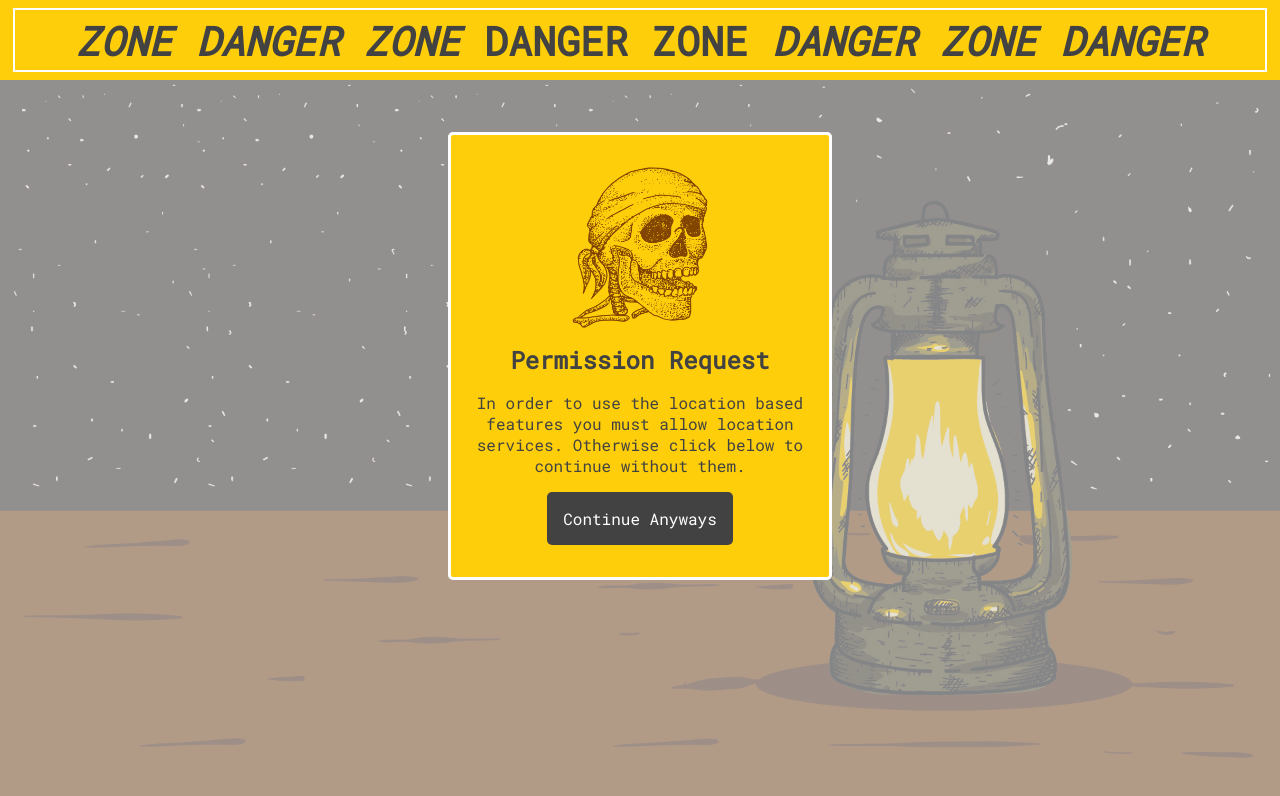
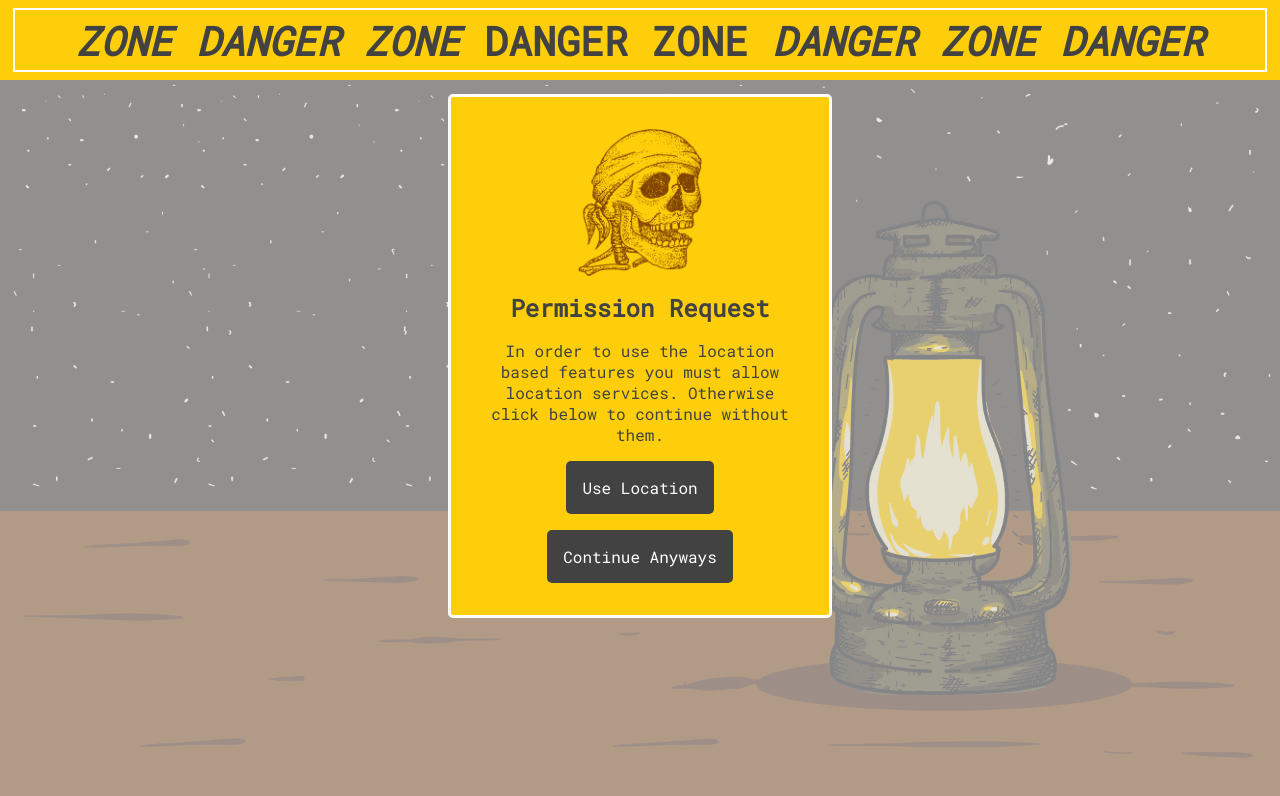
Before and after one commit to annabanana21/DangerZone, a React (Create React App) app in the folder client/: page / in a window 1280 px wide. Shown: the top 796 px of the page. Built offline with nearby package versions, Linux system fonts and the light colour scheme; no server answers.

Commit message:
Random reset storyline working

```diff
--- a/client/src/controller/GameController.jsx
+++ b/client/src/controller/GameController.jsx
@@ -40,6 +40,30 @@ const GameController = props => {
             manualSet(keyWord);
             getStoryLine(keyWord);
         }
+        changeTrack("home");
+        updateUserStats({
+            health: 100,
+            lost: false
+        })
+    }
+
+    const randomReset = () => {
+        const rand = Math.floor(Math.random() * games.length);
+        const keyword = games[rand][2];
+        let temp;
+        switch(keyword) {
+            case "wind":
+                temp = 15;
+                break;
+            case "freeze":
+                temp = -60;
+                break;
+            default:
+                temp = 20
+        }
+
+        setWeather([...games[rand], temp])
+        getStoryLine(keyword)
         changeTrack("home");
         updateUserStats({
             health: 100,
@@ -178,7 +202,7 @@ const GameController = props => {
             break;
         default:
           // Loading screen is default
-          return <Loading getLocation={getLocation}/>
+          return <Loading getLocation={getLocation} randomReset={randomReset}/>
       }
 }
 
--- a/client/src/pages/loading.jsx
+++ b/client/src/pages/loading.jsx
@@ -7,18 +7,30 @@ const Loading = (props) => {
     let interval;
 
     useEffect(() =>{
-        setTimeout(() => {
-            // interval = setInterval(()=> {
-            //     if (navigator.geolocation) {
-            //         props.getLocation();
-            //     } else {
-            //         changeDialogue(false)
-            //     }
-            // }, 3000)
-        }, 3000);
+        // if (navigator.geolocation) {
+        //     switchDialog(props.getLocation)
+        // }
+        // interval = setInterval(()=> {
+        //     if (navigator.geolocation) {
+        //         switchDialog(props.getLocation)
+        //     }
+        // }, 1000)
 
         return () => clearInterval(interval);
     }, [])
+
+    useEffect(() => {
+
+    }, [dialog])
+
+    const switchDialog = (func) => {
+        changeDialogue(false);
+        let cover = document.querySelector('.cover');
+        cover.classList.remove("cover")
+        setTimeout(()=> {
+            func()
+        }, 3000)
+    }
 
         return (
             <div className='load'>
@@ -42,7 +54,8 @@ const Loading = (props) => {
                                 <h4>Permission Request</h4>
                                 <p>In order to use the location based features you must allow location services.
                                 Otherwise click below to continue without them.</p>
-                                <div className='load__button'>Continue Anyways</div>
+                                <div className='load__button' onClick={() => switchDialog(props.getLocation)}>Use Location</div>
+                                <div className='load__button' onClick={() => switchDialog(props.randomReset)}>Continue Anyways</div>
                             </div>
                     }
                 </div>
--- a/client/src/pages/loading.scss
+++ b/client/src/pages/loading.scss
@@ -63,7 +63,7 @@
     &__screen {
         height: fit-content;
         width: 30%;
-        padding: 2rem 1rem;
+        padding: 2rem ;
         display: flex;
         flex-direction: column;
         align-items: center;
@@ -91,6 +91,9 @@
         border-radius: 5px;
         color: white;
         margin-top: 1rem;
+        &:hover {
+            cursor: pointer;
+        }
     }
 }
 
```
